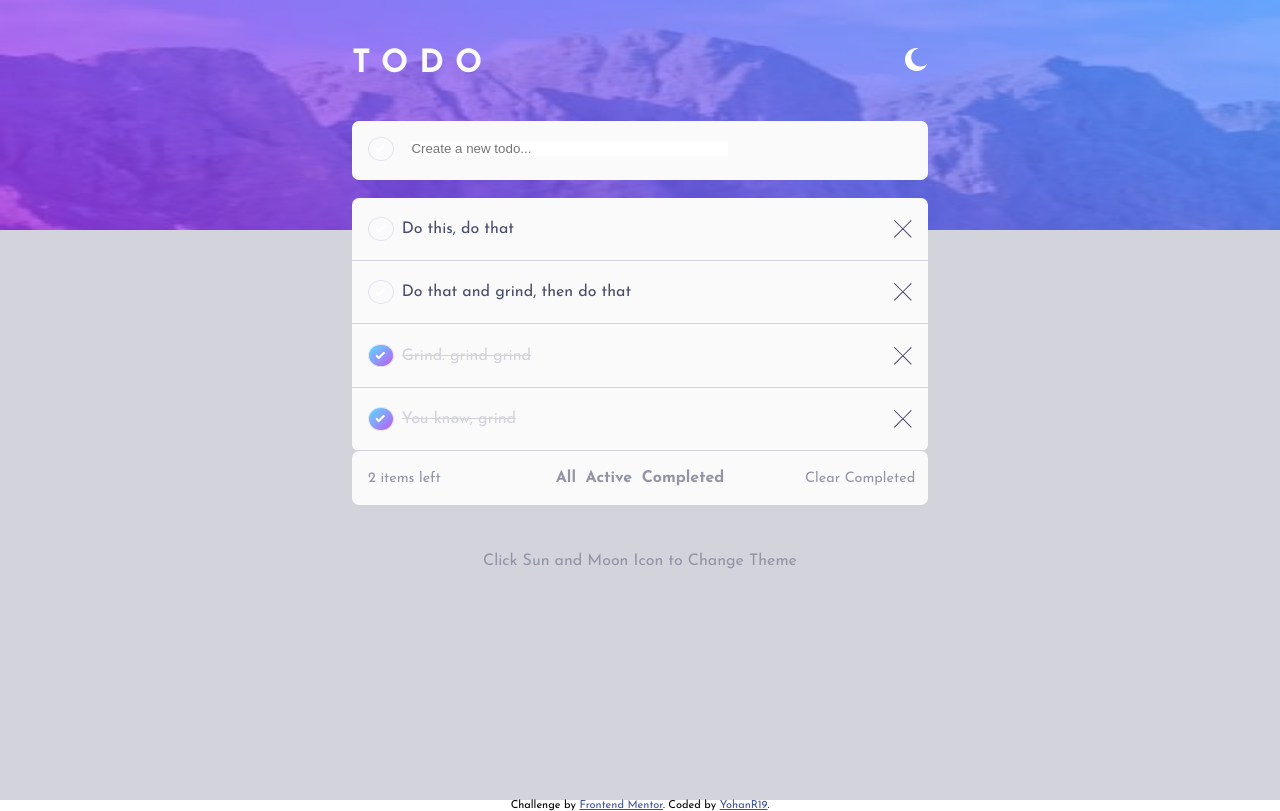
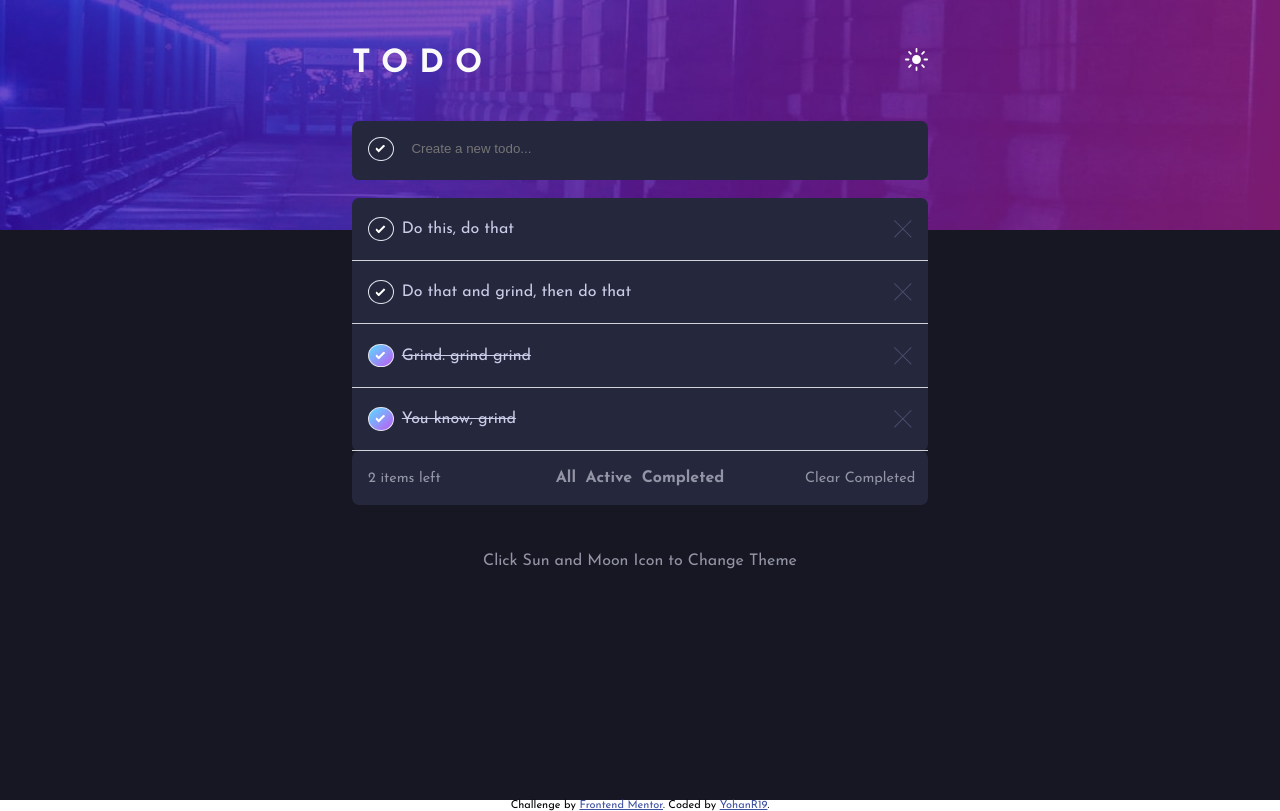
Before and after one commit to Yohanr19/todo-app, a React (Create React App) app: page / in a window 1280 px wide. Built offline with nearby package versions, Linux system fonts and the light colour scheme.

Commit message:
added Dark Theme support

```diff
--- a/src/components/App.js
+++ b/src/components/App.js
@@ -1,4 +1,4 @@
-
+import {useState} from 'react'
 import '../styles/app.css'
 import Header from "./Header";
 import Create from './Create';
@@ -21,16 +21,17 @@ const data = [
   {
   id: 4,
   text: 'You know, grind',
- isActive: false} ,
+  isActive: false} ,
 ]
 function App() {
+  const [isDark, setIsDark] = useState(true);
   return (
-    <div className="app light-bg">
+    <div className={"app"+" "+(isDark?"dark-bg":"light-bg")}>
       <div className="wrapper">
-      <Header />
-      <Create />
-      <List data={data}/>
-      <Options />
+      <Header isDark={isDark} themeSwitcher={setIsDark}/>
+      <Create isDark={isDark}/>
+      <List data={data} isDark={isDark}/>
+      <Options isDark={isDark}/>
       <p className='instruction'>Click Sun and Moon Icon to Change Theme</p>
     </div>
       </div>
--- a/src/components/Create.js
+++ b/src/components/Create.js
@@ -2,12 +2,13 @@ import React from 'react'
 import iconCheck from '../images/icon-check.svg'
 import '../styles/app.css'
 
-const Create = () => {
+const Create = (props) => {
+    const {isDark} = props
     return (
-    <form className='create-todo card'>
+    <form className={'create-todo card'+" "+(isDark && 'dark-card')}>
         <img src={iconCheck} className='check' alt='check'/>
         <label for='new-todo'></label>
-        <input type='text'  id='new-todo' className='todo-input' required placeholder='Create a new todo...'></input>
+        <input style={{color: isDark && 'var(--DTdarkGrayishBlue)'}} type='text' id='new-todo' className='todo-input' required placeholder='Create a new todo...'></input>
     </form>
     )
 }
--- a/src/components/Header.js
+++ b/src/components/Header.js
@@ -4,11 +4,12 @@ import moonIcon from "../images/icon-moon.svg"
 import sunIcon from "../images/icon-sun.svg"
 import '../styles/app.css'
 
-function Header() {
+function Header(props) {
+    const {isDark, themeSwitcher} = props
     return (
-        <header className='header'>
+        <header className='header' >
         <h1 className='title'>todo</h1>
-        <img className='theme-icon' src={moonIcon} alt='theme'/>
+        <img onClick= {()=> themeSwitcher(!isDark)} className='theme-icon' src={isDark?sunIcon:moonIcon} alt='theme'/>
         </header>
     )
 }
--- a/src/components/List.js
+++ b/src/components/List.js
@@ -4,15 +4,15 @@ import iconClose from '../images/icon-cross.svg'
 import '../styles/app.css'
 
 const List = (props) => {
-    const {data} = props;
+    const {data, isDark} = props;
     return (
-        <section className='todo-list card'>
+        <section className={'todo-list card'+" "+(isDark && 'dark-card')}>
             <>
            {data.map( (item)=>{
                return (
                 <div key={item.id} className='todo-item container'>
                     <img src={iconCheck} className={'check'+" "+(item.isActive || "checked")} alt='check'/>
-                    <p className={"todo-text"+" "+(item.isActive || 'non-active')}>{item.text}</p>
+                    <p style={{color:(isDark && 'var(--DTlightGrayishBlue)')}} className={"todo-text"+" "+(item.isActive || 'non-active')}>{item.text}</p>
                     <img src={iconClose} className='close' alt='close'/>
                 </div>)
            })}
--- a/src/components/Options.js
+++ b/src/components/Options.js
@@ -1,9 +1,10 @@
 import React from 'react'
 import '../styles/app.css'
 
-const Options = () => {
+const Options = (props) => {
+    const {isDark} = props
     return (
-        <div className='options-container'>
+        <div className={'options-container'+" "+(isDark && 'dark-card')}>
             <h3 className='filter'>All</h3>
             <h3 className='filter'>Active</h3>
             <h3 className='filter'>Completed</h3>
--- a/src/styles/app.css
+++ b/src/styles/app.css
@@ -58,6 +58,7 @@ header{
     margin-left: 1.1rem ;
     min-width: 55%;
     border: none;
+    background: transparent;
     color: var(--LTveryDarkGrayishBlue);
 }
 .todo-text{
@@ -126,6 +127,9 @@ header{
     background-image: url(../images/bg-mobile-dark.jpg);
     background-color: var(--DTveryDarkBlue);
 }
+.dark-card{
+    background-color: var(--DTveryDarkDesaturatedBlue);
+}
 @media screen and (min-width: 1000px) {
         .wrapper {
             width: 45%;
@@ -145,5 +149,11 @@ header{
         .todo-text{
             font-size: 1rem;
         }
+        .light-bg{
+            background-image: url(../images/bg-desktop-light.jpg);
+        }
+        .dark-bg {
+            background-image: url(../images/bg-desktop-dark.jpg);
+        }
 
 }
```
Also changed, not shown: 1 other file (tests, documents, lock files or other folders).
